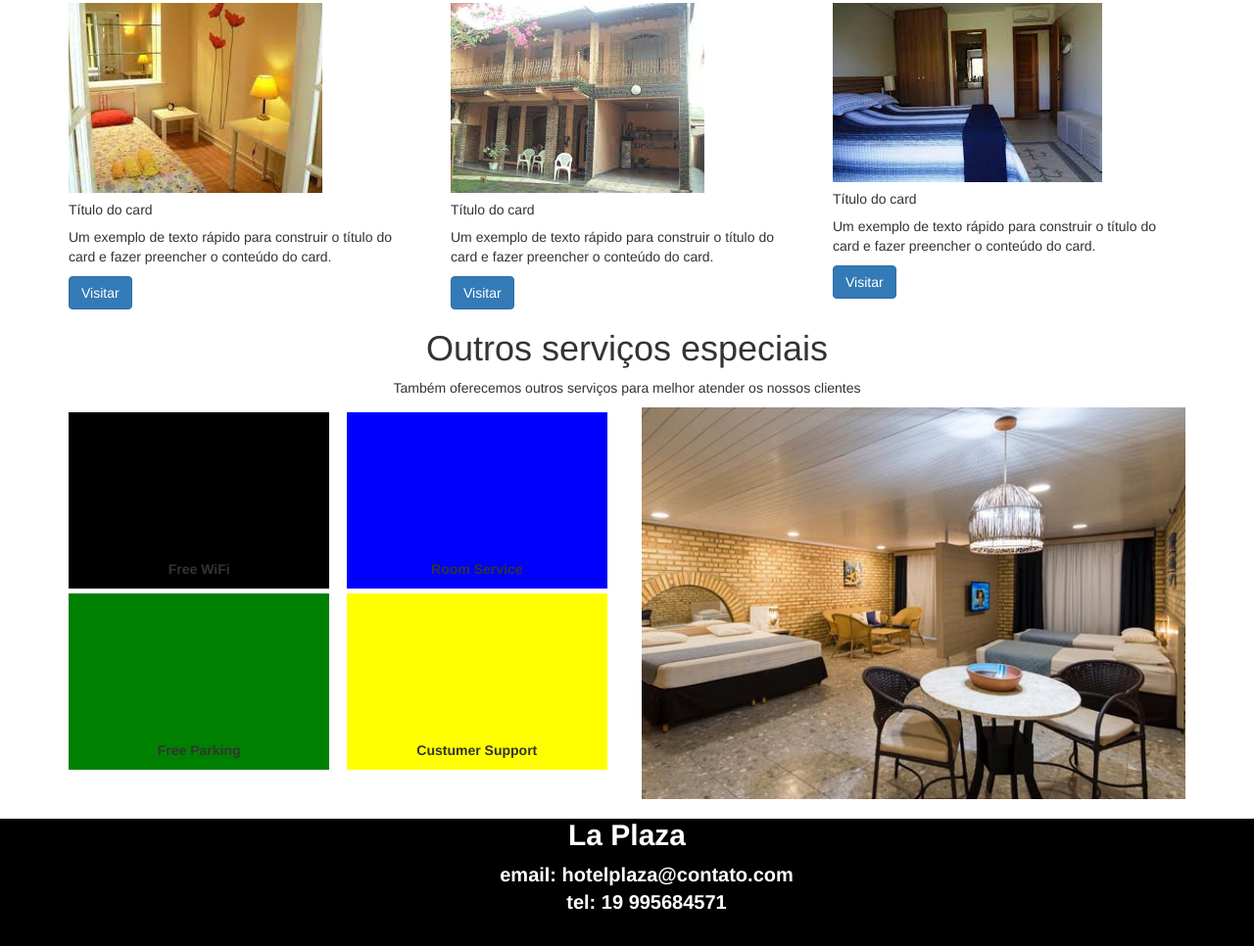
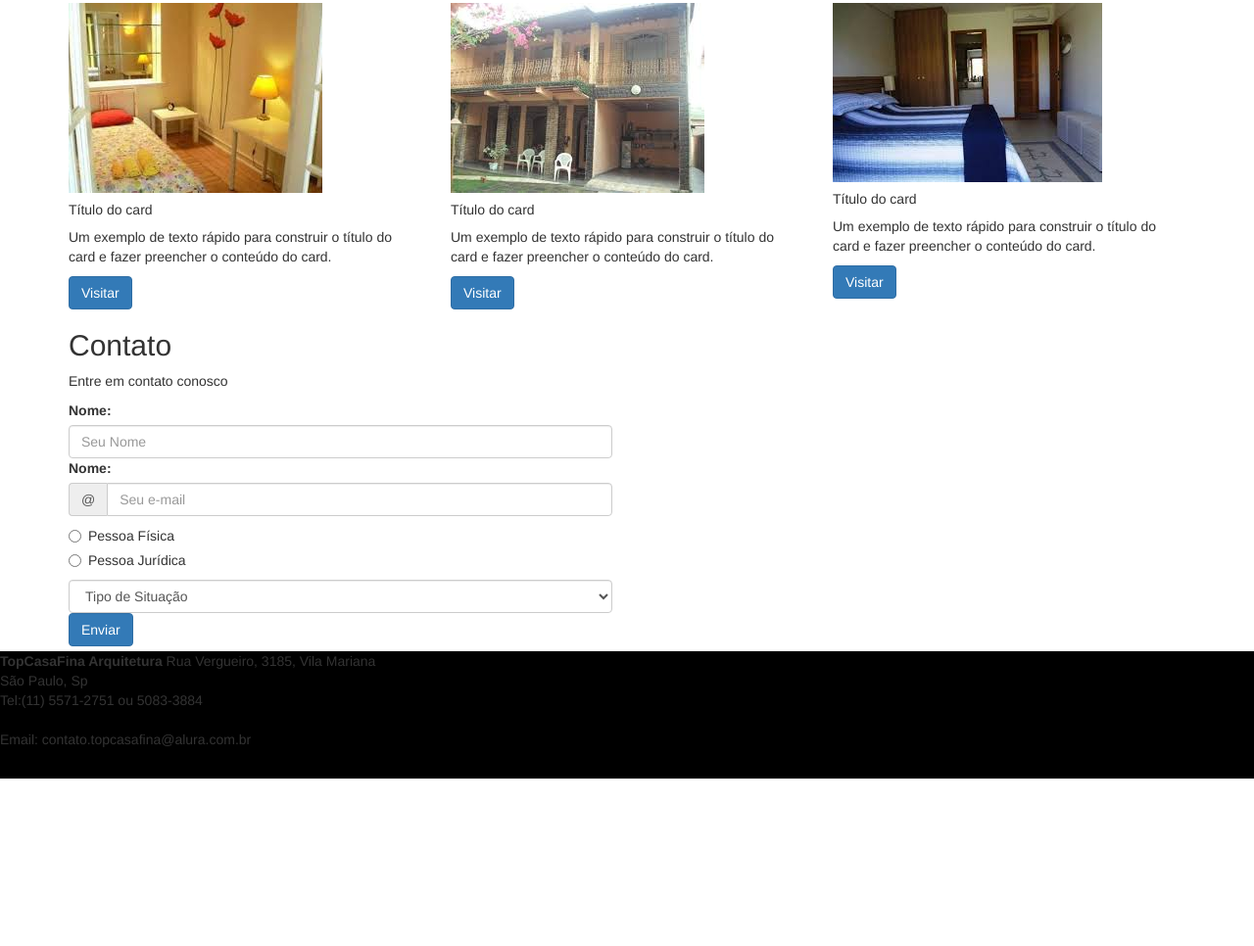
Before and after one commit to Eddycarlos45/Projeto-Hotel, a plain HTML site: page index.html in a window 1280 px wide. Shown: the part 1017-1983 px from the top of the page at 98% size. After the commit the page ends 1812 px from the top, so only its background shows below. Drawn offline with Linux system fonts and the light colour scheme.

Commit message:
Adiciona form de contato

```diff
--- a/css/estilo.css
+++ b/css/estilo.css
@@ -62,20 +62,8 @@
      height: 100%;
  }
 
- .footer {
+ footer {
      margin-top: 5px;
      height: 130px;
      background-color: black;
  }
- .contatos{
-     color: white;
-     list-style: none;
-     font-size: 20px;
-     font-weight: bold;
-     text-align: center;
- }
- .titulo-footer{
-    text-align: center;
-    color: white;
-    font-weight: bold;
- }
--- a/index.html
+++ b/index.html
@@ -13,7 +13,8 @@
   <div class="container-fluid">
     <!-- Brand and toggle get grouped for better mobile display -->
     <div class="navbar-header">
-        <button type="button" class="navbar-toggle collapsed" data-toggle="collapse" data-target="#bs-example-navbar-collapse-1" aria-expanded="false">
+      <button type="button" class="navbar-toggle collapsed" data-toggle="collapse"
+        data-target="#bs-example-navbar-collapse-1" aria-expanded="false">
         <span class="sr-only">Toggle navigation</span>
         <span class="icon-bar"></span>
         <span class="icon-bar"></span>
@@ -26,7 +27,8 @@
     <div class="collapse navbar-collapse" id="bs-example-navbar-collapse-1">
       <ul class="nav navbar-nav navbar-right">
         <li class="dropdown">
-            <a href="#" class="dropdown-toggle" data-toggle="dropdown" role="button" aria-haspopup="true" aria-expanded="false">Dropdown <span class="caret"></span></a>
+          <a href="#" class="dropdown-toggle" data-toggle="dropdown" role="button" aria-haspopup="true"
+            aria-expanded="false">Dropdown <span class="caret"></span></a>
           <ul class="dropdown-menu">
             <li><a href="#">Action</a></li>
             <li><a href="#">Another action</a></li>
@@ -39,6 +41,7 @@
     </div><!-- /.navbar-collapse -->
   </div><!-- /.container-fluid -->
 </nav>
+
 <body>
   <!-- Carousel -->
   <div id="carousel-example-generic" class="carousel slide" data-ride="carousel">
@@ -130,41 +133,54 @@
       </div>
     </div>
   </section>
-  <section>
-    <div class="titulo-servicos">
-      <h1>Outros serviços especiais</h1>
-      <p>Também oferecemos outros serviços para melhor atender os nossos clientes</p>
-    </div>
+  <!-- Formulario -->
   <div class="container">
     <div class="row">
-        <div class="col-md-6 flexbox">
-          <div class="item free-wifi">
-            <p class="desc-service">Free WiFi</p>
+      <section id="contato" class="container col-sm-6">
+        <h2>Contato</h2>
+        <p>Entre em contato conosco</p>
+        <label for="contato-nome">Nome:</label>
+        <input type="text" placeholder="Seu Nome" class="form-control" id="contato-nome">
+        <label for="contato-email">Nome:</label>
+        <div class="input-group">
+          <div class="input-group-addon">@</div>
+          <input type="text" placeholder="Seu e-mail" class="form-control" id="contato-email">
         </div>
-          <div class="item room-service">
-            <p class="desc-service">Room Service</p>
+        <div class="group-radio">
+          <div class="radio">
+            <label>
+              <input type="radio" name="tipo-pessoa">
+              Pessoa Física
+            </label>
           </div>
-          <div class="item free-parking">
-            <p class="desc-service">Free Parking</p>
-          </div>
-          <div class="item customer-support">
-            <p class="desc-service">Custumer Support</p>
+          <div class="radio">
+            <label>
+              <input type="radio" name="tipo-pessoa">
+              Pessoa Jurídica
+            </label>
           </div>
         </div>
-        <div class="col-md-6">
-          <div class="block-right">
-            <img class="img-service" src="service.jpg" alt="Serviços">
-          </div>
-        </div>
+        <!--
+  --><select class="form-control form-select">
+          <option selected disabled>Tipo de Situação</option>
+          <option value="">Casa</option>
+          <option value="">Apartamento</option>
+          <option value="">Mansão</option>
+        </select>
+        <button class="btn btn-primary" type="submit">Enviar</button>
     </div>
   </div>
   </section>
-  <footer class="footer">
-    <h2 class="titulo-footer">La Plaza</h2>
-    <ul class="contatos">
-      <li>email: hotelplaza@contato.com</li>
-      <li>tel: 19 995684571</li>
-    </ul>
+  <footer>
+    <address>
+      <strong>TopCasaFina Arquitetura</strong>
+      Rua Vergueiro, 3185, Vila Mariana<br>
+      São Paulo, Sp<br>
+      Tel:(11) 5571-2751 ou 5083-3884
+    </address>
+    <address>
+      Email: contato.topcasafina@alura.com.br
+    </address>
   </footer>
 </body>
 <script src="jquery.js"></script>
```
Lines whose indentation alone changed are shown as unchanged.
